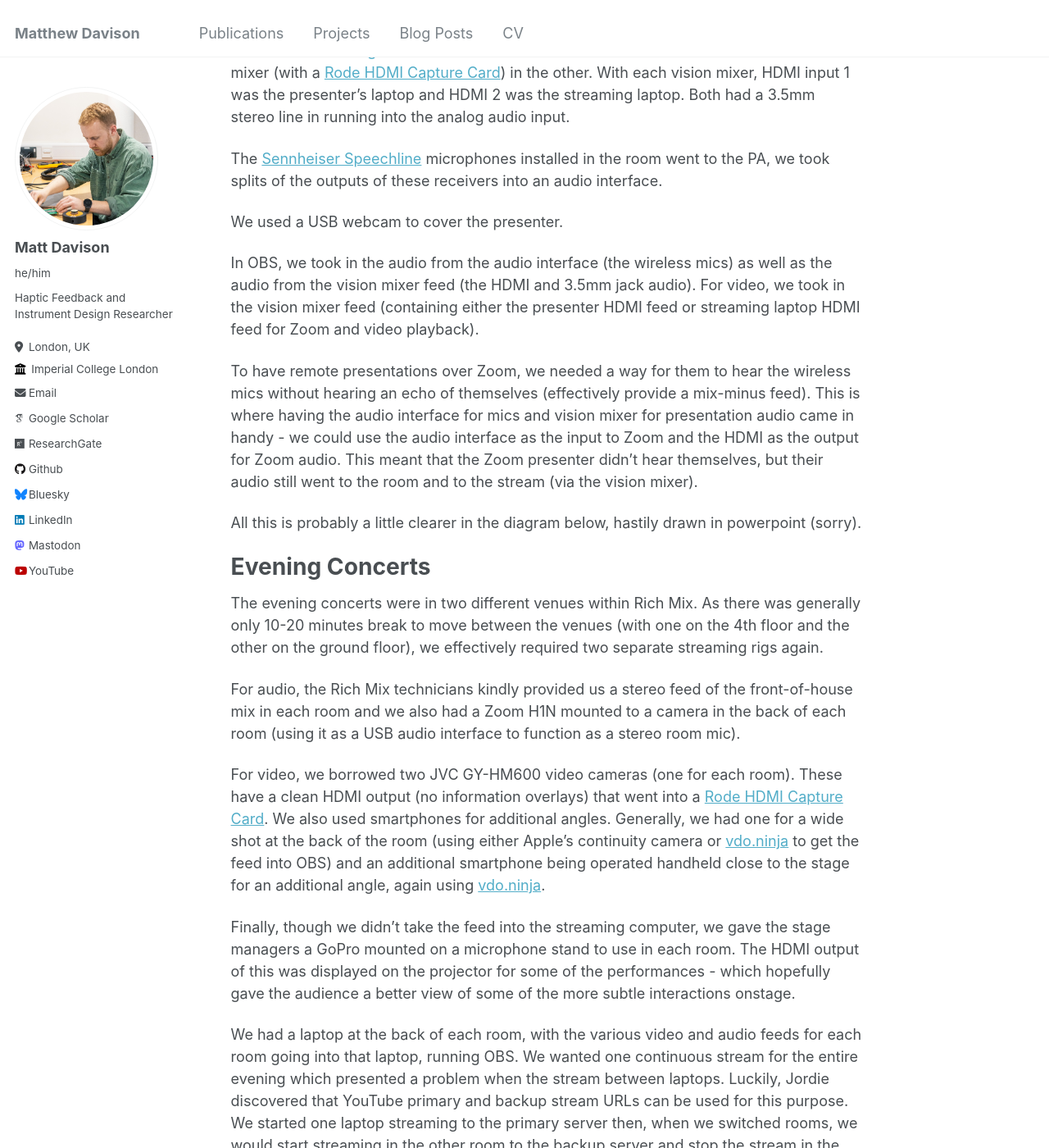
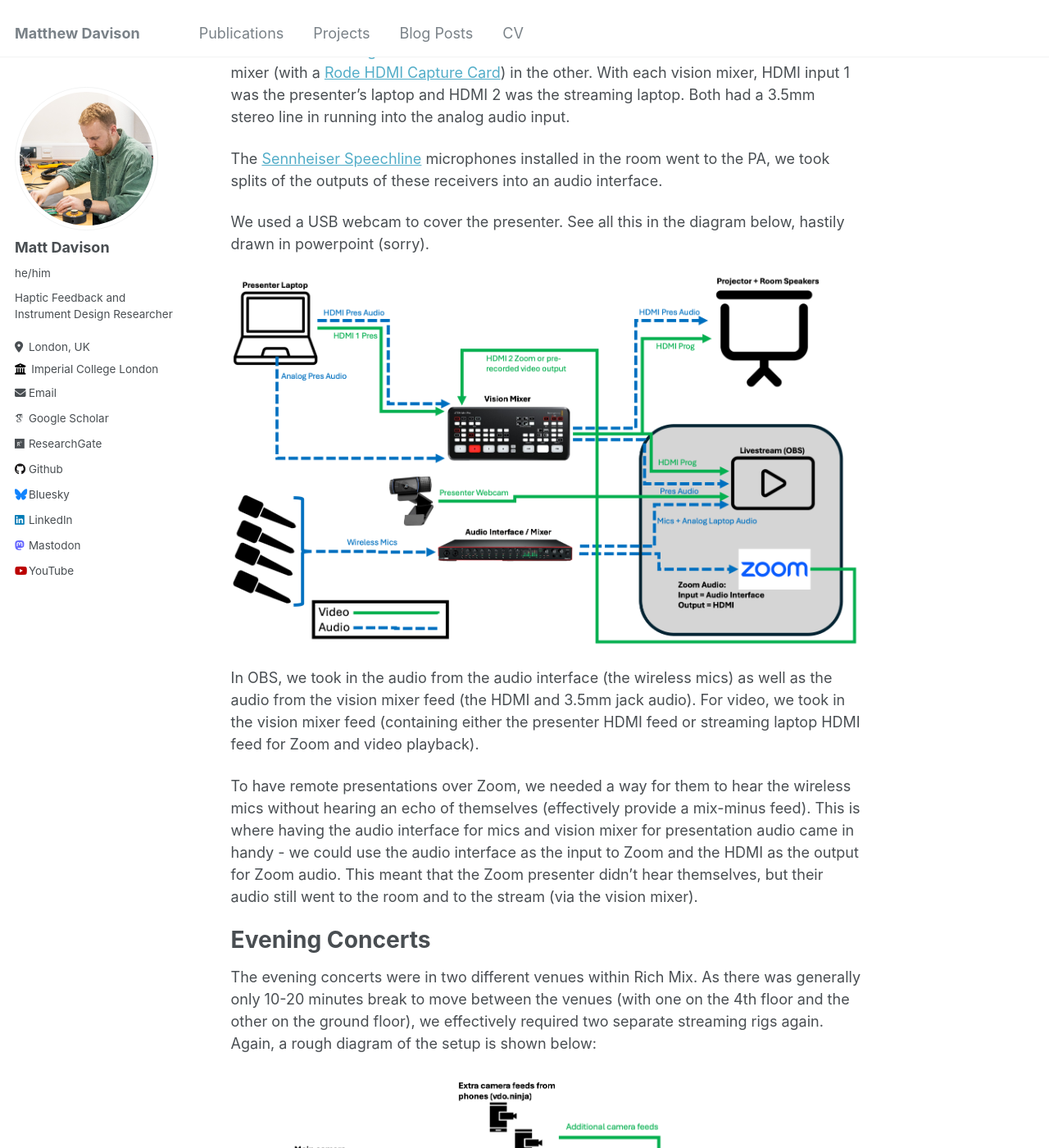
Before and after one commit to davisonaudio/davisonaudio.github.io, a Jekyll site: the page built from _posts/2026-06-29-NIME-streaming.md, in a window 1280 px wide and 1400 px high, scrolled down 1158 px. Shown: the whole window at 82% size. Built offline with Jekyll 4.4.1, drawn with Linux system fonts in a browser that asks for light colours; some web fonts are replaced.

Commit message:
Added diagrams to post

```diff
--- a/_posts/2026-06-29-NIME-streaming.md
+++ b/_posts/2026-06-29-NIME-streaming.md
@@ -35,14 +35,15 @@ We used a [Blackmagic ATEM Mini Pro](https://www.blackmagicdesign.com/uk/product
 
 The [Sennheiser Speechline](https://www.sennheiser.com/en-gb/product-families/speechline-wireless) microphones installed in the room went to the PA, we took splits of the outputs of these receivers into an audio interface.
 
-We used a USB webcam to cover the presenter.
+We used a USB webcam to cover the presenter. See all this in the diagram below, hastily drawn in powerpoint (sorry).
+
+![](/images/nime_hybrid_papers_setup.png)
 
 
 In OBS, we took in the audio from the audio interface (the wireless mics) as well as the audio from the vision mixer feed (the HDMI and 3.5mm jack audio). For video, we took in the vision mixer feed (containing either the presenter HDMI feed or streaming laptop HDMI feed for Zoom and video playback).
 
 To have remote presentations over Zoom, we needed a way for them to hear the wireless mics without hearing an echo of themselves (effectively provide a mix-minus feed). This is where having the audio interface for mics and vision mixer for presentation audio came in handy - we could use the audio interface as the input to Zoom and the HDMI as the output for Zoom audio. This meant that the Zoom presenter didn't hear themselves, but their audio still went to the room and to the stream (via the vision mixer).
 
-All this is probably a little clearer in the diagram below, hastily drawn in powerpoint (sorry).
 
 
 
@@ -50,7 +51,9 @@ All this is probably a little clearer in the diagram below, hastily drawn in pow
 Evening Concerts
 ======
 
-The evening concerts were in two different venues within Rich Mix. As there was generally only 10-20 minutes break to move between the venues (with one on the 4th floor and the other on the ground floor), we effectively required two separate streaming rigs again.
+The evening concerts were in two different venues within Rich Mix. As there was generally only 10-20 minutes break to move between the venues (with one on the 4th floor and the other on the ground floor), we effectively required two separate streaming rigs again. Again, a rough diagram of the setup is shown below:
+
+![](/images/nime_hybrid_concerts_setup.png)
 
 For audio, the Rich Mix technicians kindly provided us a stereo feed of the front-of-house mix in each room and we also had a Zoom H1N mounted to a camera in the back of each room (using it as a USB audio interface to function as a stereo room mic).
 
```
Also changed, not shown: images/nime_hybrid_papers_setup.png.
